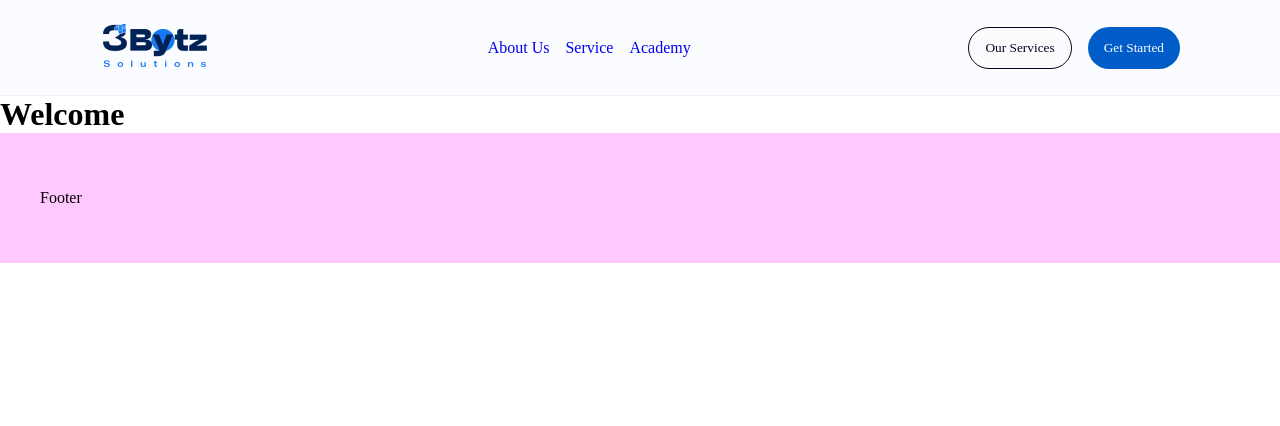
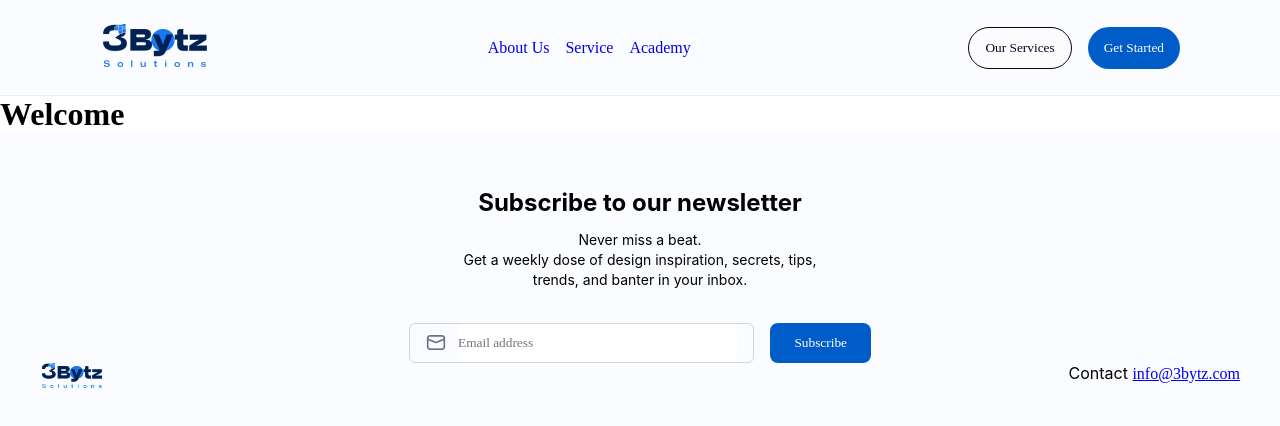
Before and after one commit to M0hamm0d/3bytz, a Vue app: page / in a window 1280 px wide. Shown: the top 426 px of the page. Built offline with nearby package versions, Linux system fonts and the light colour scheme.

Commit message:
Adding Header and Footer components

```diff
--- a/src/components/TheFooters.vue
+++ b/src/components/TheFooters.vue
@@ -1,6 +1,35 @@
-<script setup></script>
+<script setup>
+import emailSvg from '../assets/images/email-svg.png'
+import logo from '../assets/images/3bytzLogo.png'
+</script>
 <template>
-  <footer class="footer">Footer</footer>
+  <footer class="footer">
+    <div class="newsletterSubscribe">
+      <div class="subReason">
+        <h1>Subscribe to our newsletter</h1>
+        <p>
+          Never miss a beat. <br />
+          Get a weekly dose of design inspiration, secrets, tips, trends, and
+          banter in your inbox.
+        </p>
+      </div>
+      <div class="subSection">
+        <div class="input">
+          <img :src="emailSvg" alt="" />
+          <input type="text" placeholder="Email address" />
+        </div>
+        <button class="subscribe">Subscribe</button>
+      </div>
+    </div>
+    <div class="ourSocials">
+      <div class="logo">
+        <img :src="logo" alt="" />
+      </div>
+      <div class="socialAccounts">
+        <div class="email">Contact <a href="#">info@3bytz.com</a></div>
+      </div>
+    </div>
+  </footer>
 </template>
 <style scoped>
 .footer {
@@ -8,6 +37,79 @@
   gap: 64px;
   opacity: 0px;
   background: #fbfcff;
-  background: #fbfc;
+  font-family: Inter;
+}
+.newsletterSubscribe {
+  display: flex;
+  flex-direction: column;
+  gap: 32px;
+}
+.subReason {
+  width: 384px;
+  margin: auto;
+  display: flex;
+  flex-direction: column;
+  gap: 12px;
+}
+.subReason h1 {
+  font-weight: 700;
+  font-size: 24px;
+  line-height: 28.8px;
+  text-align: center;
+  font-family: Inter;
+}
+.subReason p {
+  font-family: Inter;
+  font-size: 14px;
+  font-weight: 400;
+  line-height: 20.3px;
+  text-align: center;
+}
+.subSection {
+  display: flex;
+  justify-content: center;
+  gap: 16px;
+  width: 462px;
+  margin: auto;
+}
+.input {
+  /* width: 319px; */
+  height: 40px;
+  display: flex;
+  flex: 1;
+  align-items: center;
+  gap: 12px;
+  border-radius: 6px;
+  padding: 0 16px;
+  border: 1px solid #d0d5dd;
+}
+.input input {
+  width: 100%;
+  height: 100%;
+  outline: none;
+  border: none;
+  border-radius: 6px;
+}
+.subscribe {
+  background-color: #005cc9;
+  border-radius: 8px;
+  padding: 0px 24px;
+  border: none;
+  color: white;
+  height: 40px;
+}
+.logo img {
+  width: 63.95px;
+  height: 25px;
+}
+.ourSocials {
+  display: flex;
+  justify-content: space-between;
+}
+.socialAccounts {
+  font-family: Inter;
+}
+.email {
+  font-family: Inter;
 }
 </style>
```
Also changed, not shown: src/assets/images/email-svg.png (added).
